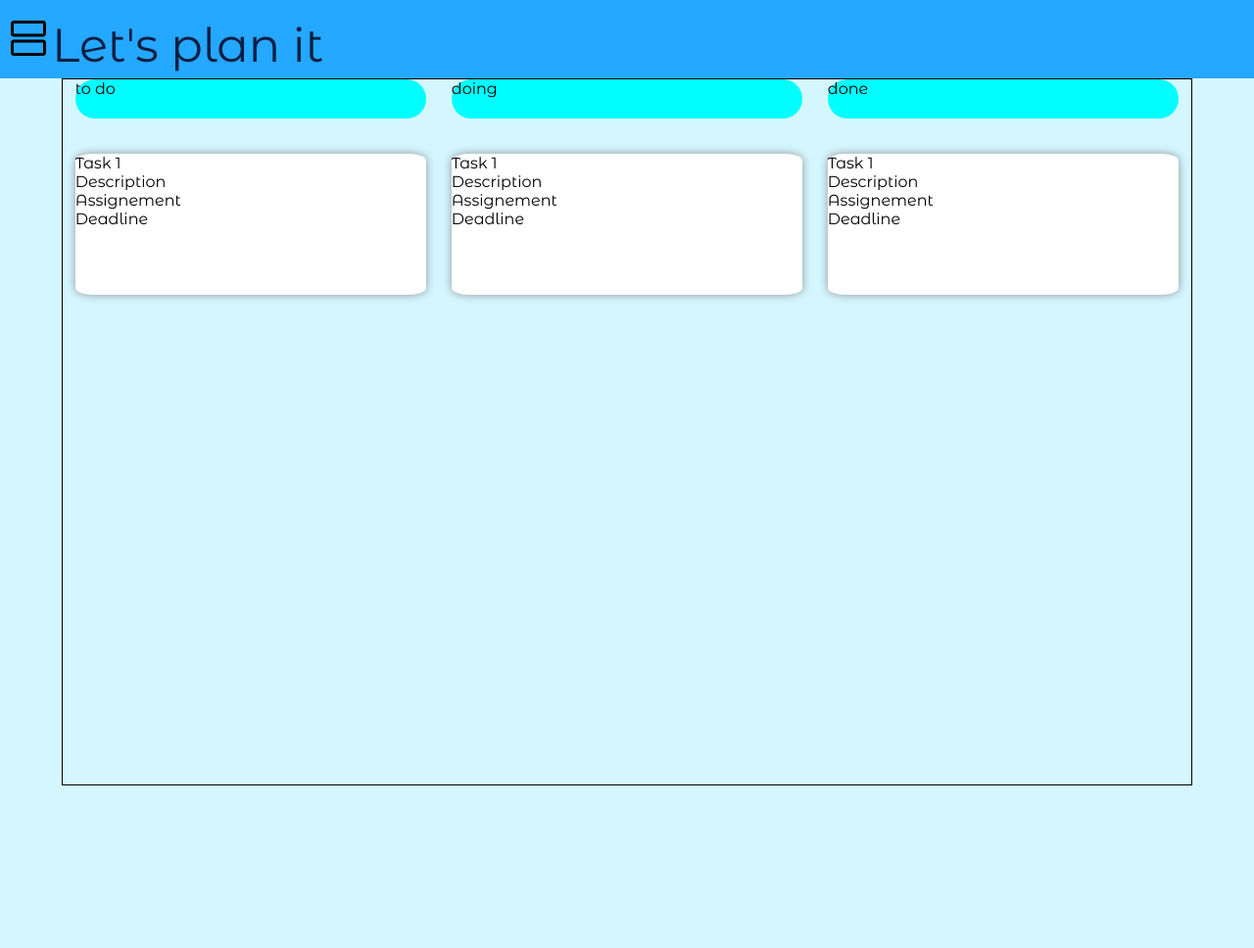
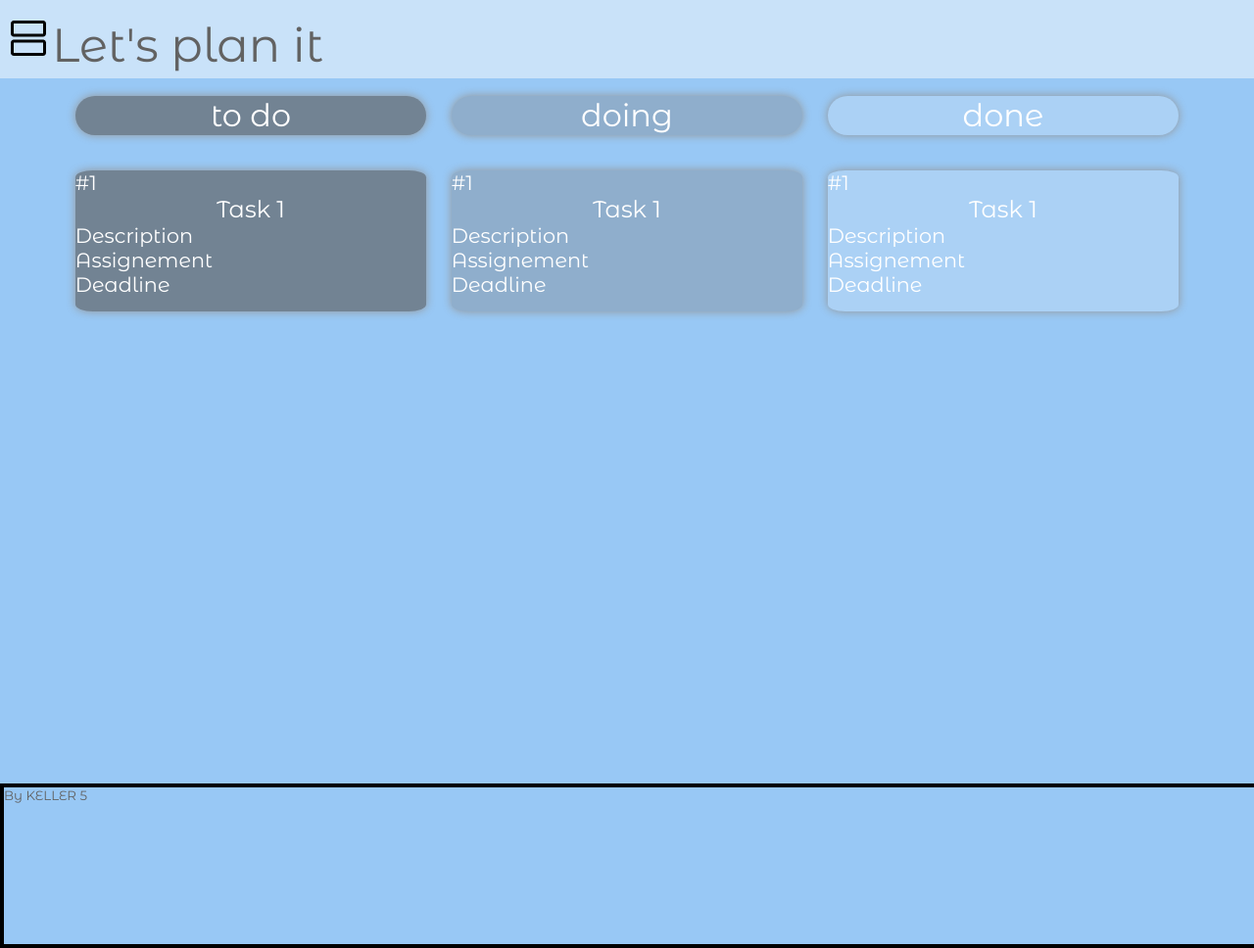
Before and after one commit to gollumeo/project-planner, a plain HTML site: page index.html in a window 1280 px wide. Shown: the whole page at 98% size. Before the commit the page ends 802 px from the top, so only its background shows below. Drawn offline with Linux system fonts and the light colour scheme.

Commit message:
dernières modifs

```diff
--- a/assets/scss/style.scss
+++ b/assets/scss/style.scss
@@ -1,22 +1,22 @@
 * {
   margin: 0;
   padding: 0;
+  color: rgb(98, 98, 98);
 }
 
 body {
   font-family: "Montserrat Alternates", sans-serif;
-  background-color: rgb(212, 247, 255);
+  background-color: #98c8f5;
   overflow: hidden;
 }
 
 .topContainer {
   height: 10vh;
   width: 100vw;
-  background-color: #25a8ff;
+  background-color: #c9e2f9;
 }
 
 .texttop {
-  color: #091e42;
   font-size: 300%;
   text-align: left;
 
@@ -33,7 +33,6 @@ body {
   flex-direction: row;
   flex-wrap: wrap;
   flex: 33vw;
-  border: 1px black solid;
   margin: 0 auto;
   justify-content: center;
   gap: 2vw;
@@ -45,23 +44,104 @@ body {
     border-radius: 5%;
     background-color: rgb(255, 255, 255);
     box-shadow: 0px 0px 10px 0px rgb(148, 148, 148);
+    display: flex;
+    flex-direction: column;
+    flex-wrap: wrap;
+    color: white;
   }
 
-  .to-do-header,
-  .doing-header,
+  .to-do {
+    background-color: #728393;
+    color: white;
+  }
+
+  .doing {
+    background-color: #8faecc;
+    color: white;
+  }
+
+  .done {
+    background-color: #abd1f5;
+    color: white;
+  }
+
+  .to-do-header {
+    background-color: #728393;
+    width: 28vw;
+    height: 5vh;
+    border-radius: 20px;
+    box-shadow: 0px 0px 10px 0px rgb(148, 148, 148);
+    margin-top: 5%;
+    text-align: center;
+    font-size: 2rem;
+    color: white;
+  }
+  .doing-header {
+    background-color: #8faecc;
+    width: 28vw;
+    height: 5vh;
+    border-radius: 20px;
+    box-shadow: 0px 0px 10px 0px rgb(148, 148, 148);
+    margin-top: 5%;
+    text-align: center;
+    font-size: 2rem;
+    color: white;
+  }
   .done-header {
     width: 28vw;
     height: 5vh;
-    background-color: aqua;
+    background-color: #abd1f5;
     border-radius: 20px;
+    box-shadow: 0px 0px 10px 0px rgb(148, 148, 148);
+    margin-top: 5%;
+    text-align: center;
+    font-size: 2rem;
+    color: white;
   }
+}
+
+.taskTitle{
+  text-align: center;
+  color: white;
+  font-size: 150%;
+}
+
+.taskNumber{
+  color: white;
+  font-size: 130%;
+}
+
+.taskDescription{
+  color: white;
+  font-size: 130%;
+}
+
+.taskAssignment{
+  color: white;
+  font-size: 130%;
+}
+
+.deadline{
+  color: white;
+  font-size: 130%;
 }
 
 .taskText {
   font-size: 150%;
   margin: 10px;
+  color: white;
 }
 
 .description {
   font-size: 150%;
 }
+
+.footerContainer {
+border: 4px black solid;
+height: 20vh;
+width: 100vw;
+}
+
+.textfooter{
+font-size: smaller;
+}
--- a/index.html
+++ b/index.html
@@ -4,21 +4,19 @@
     <meta charset="UTF-8" />
     <meta http-equiv="X-UA-Compatible" content="IE=edge" />
     <meta name="viewport" content="width=device-width, initial-scale=1.0" />
-
     <link rel="stylesheet" href="./assets/css/style.css" />
     <link
       rel="shortcut icon"
       href="./assets/images/planner-icon.png"
       type="image/png"
     />
-
     <link rel="preconnect" href="https://fonts.googleapis.com" />
     <link rel="preconnect" href="https://fonts.gstatic.com" crossorigin />
     <link
       href="https://fonts.googleapis.com/css2?family=Montserrat+Alternates:wght@400;500;600;700;800;900&display=swap"
       rel="stylesheet"
     />
-    <script src="./assets/scripts/script.js"></script>
+    <script defer src="./assets/scripts/script.js"></script>
     <title>LET'S PLAN IT!</title>
   </head>
   <body>
@@ -34,7 +32,7 @@
         <div class="to-do-container">
           <div class="to-do-header">to do</div>
           <div class="card to-do">
-            <div class="taskNumber"></div>
+            <div class="taskNumber">#1</div>
             <div class="taskTitle">Task 1</div>
             <div class="taskDescription">Description</div>
             <div class="taskAssignment">Assignement</div>
@@ -46,7 +44,7 @@
         <div class="doing-container">
           <div class="doing-header">doing</div>
           <div class="card doing">
-            <div class="taskNumber"></div>
+            <div class="taskNumber">#1</div>
             <div class="taskTitle">Task 1</div>
             <div class="taskDescription">Description</div>
             <div class="taskAssignment">Assignement</div>
@@ -56,9 +54,9 @@
           </div>
         </div>
         <div class="done-container">
-          <div class="doing-header">done</div>
+          <div class="done-header">done</div>
           <div class="card done">
-            <div class="taskNumber"></div>
+            <div class="taskNumber">#1</div>
             <div class="taskTitle">Task 1</div>
             <div class="taskDescription">Description</div>
             <div class="taskAssignment">Assignement</div>
@@ -69,5 +67,12 @@
         </div>
       </div>
     </main>
+    <footer>
+        <div class="footerContainer">
+            <p class="textfooter">
+                By KELLER 5
+            </p>
+        </div>
+    </footer>
   </body>
 </html>
```
Also changed, not shown: assets/css/style.css, 1 other file.
